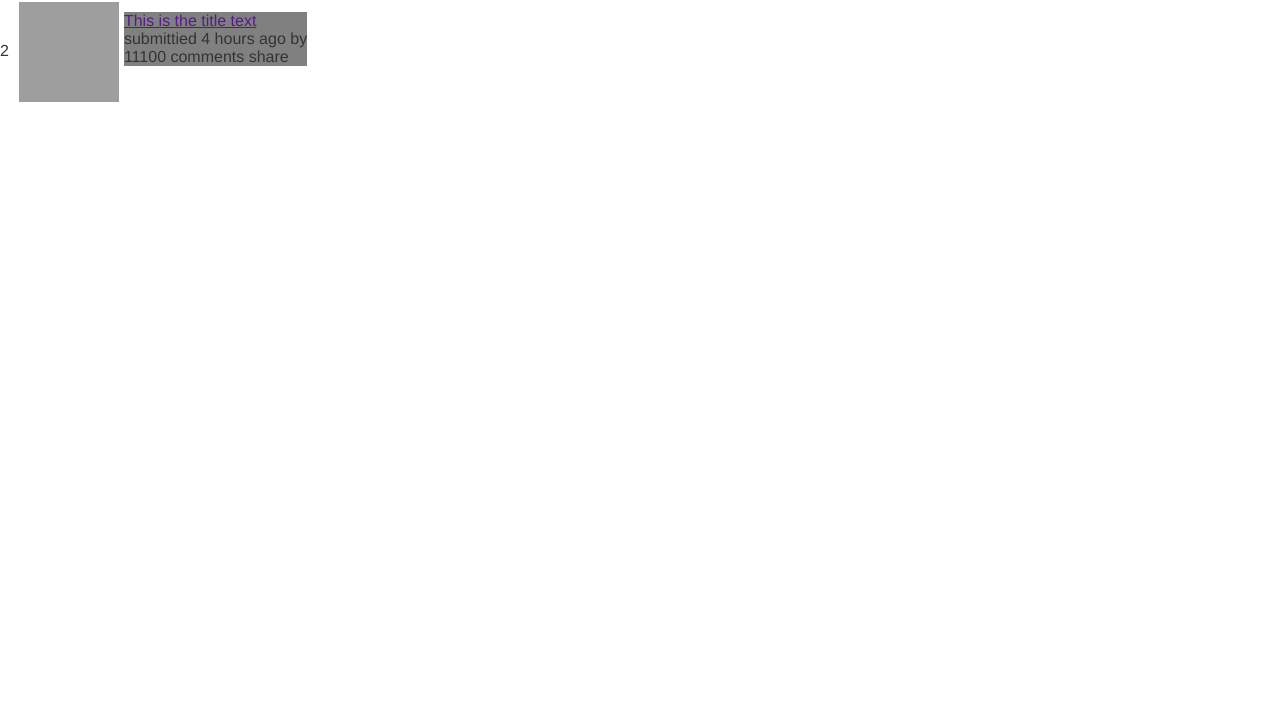
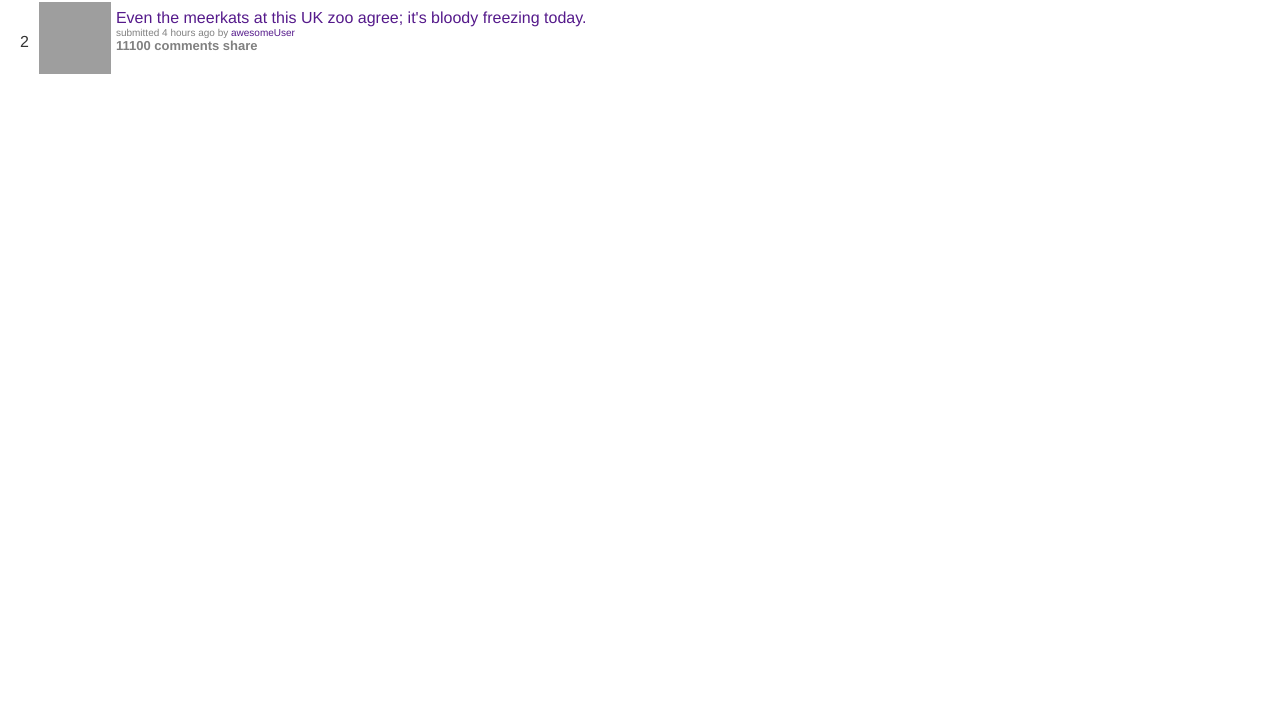
Before and after one commit to christophertrev/trevit, a website: page client/index.html in a window 1280 px wide. Shown: the part 85-800 px from the top of the page. Drawn offline with Linux system fonts and the light colour scheme; grey boxes are pictures that could not be loaded.

Commit message:
(feat) topics complete

```diff
--- a/client/index.html
+++ b/client/index.html
@@ -70,11 +70,11 @@
           <div class='content-text'>
             <div class='content-title'>
               <a class='title-text' href="">
-                This is the title text
+                Even the meerkats at this UK zoo agree; it's bloody freezing today.
               </a>
             </div>
             <div class="submitionTime" >
-              submittied 4 hours ago by
+              submitted 4 hours ago by <span class='username'> <a href="">awesomeUser</a> </span>
             </div>
             <div class="content-share">
                 11100 comments   share
--- a/client/styles/content.scss
+++ b/client/styles/content.scss
@@ -8,16 +8,18 @@
     list-style-type: none;
     width: 100%;
     padding: 0 0 0 0;
+    height: 72px;
 
 
 
     .links{
-      height: 100px;
+      height: 72px;
+      margin-left: 20px;
 
       .ranking {
         float:left;
-        padding-top: 40px;
-        padding-bottom: 40px;
+        padding-top: 31px;
+        padding-bottom: 32px;
         margin-right: 10px;
 
 
@@ -25,8 +27,8 @@
 
       .linkImg {
         float:left;
-        height: 100px;
-        width: 100px;
+        height: 72px;
+        width: 72px;
       }
 
       .outer-content{
@@ -38,11 +40,26 @@
         .content-text {
           position: absolute;
           float:left;
-          background-color: grey;
+          // background-color: grey;
           // margin-top: 50%;r
           // width:100%;
-          top: 10px;
+          top: 7px;
           margin-left: 5px;
+          .title-text {
+            text-decoration: none;
+            // font-size: x-large;
+          }
+          .submitionTime {
+            // font-size: small;
+            font-size: 10;
+            color: grey;
+
+          }
+          .content-share {
+            font-size: small;
+            color: grey;
+            font-weight: 900;
+          }
         }
 
       }
--- a/client/styles/main.scss
+++ b/client/styles/main.scss
@@ -15,6 +15,10 @@ html, body {
   margin: 0;
   padding: 0;
   width: 100%;
+}
+
+a {
+  text-decoration: none;
 }
 
 
```
Also changed, not shown: client/css/client/styles/content.css, client/css/client/styles/main.css, client/css/content.css, client/css/main.css.
